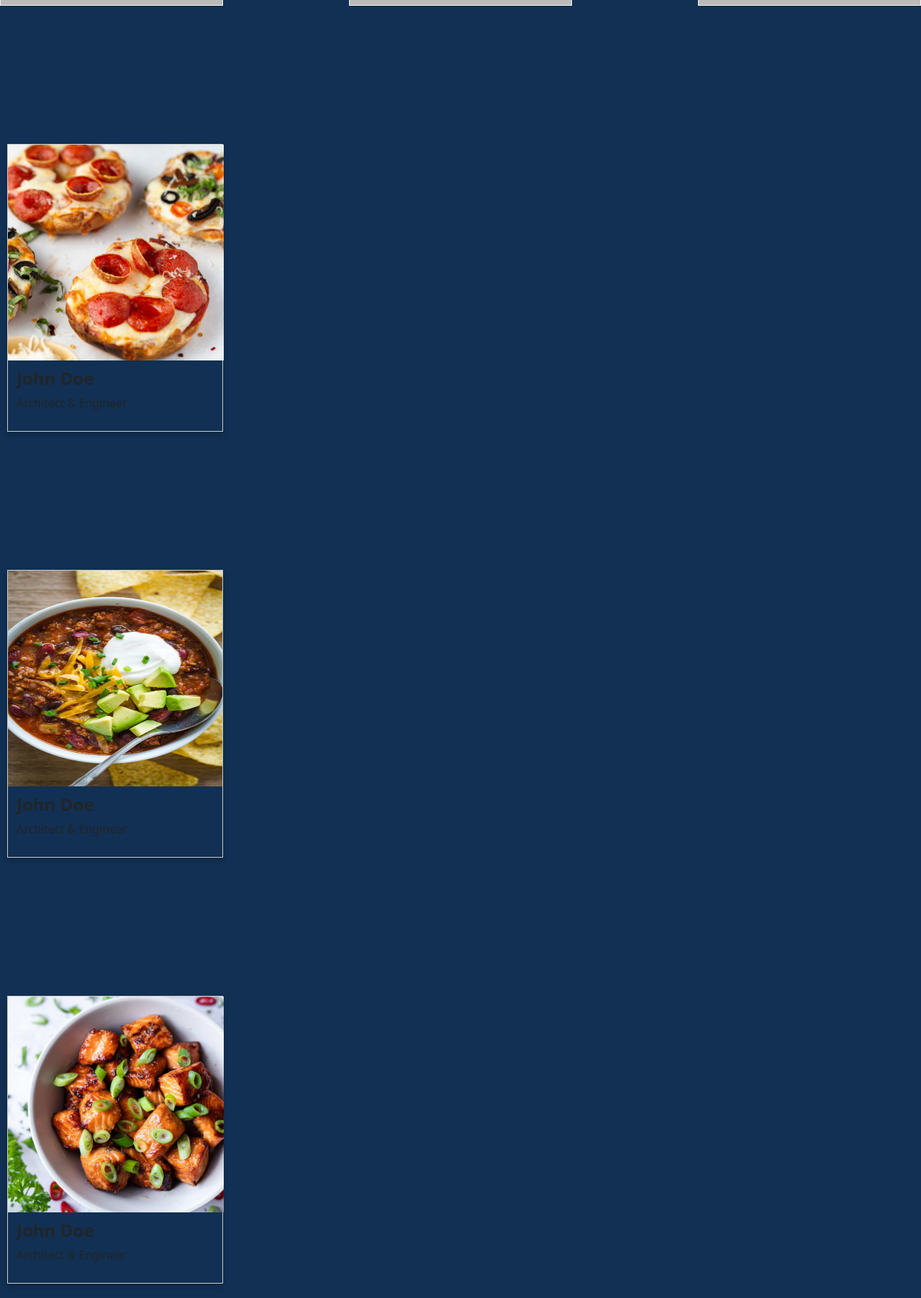
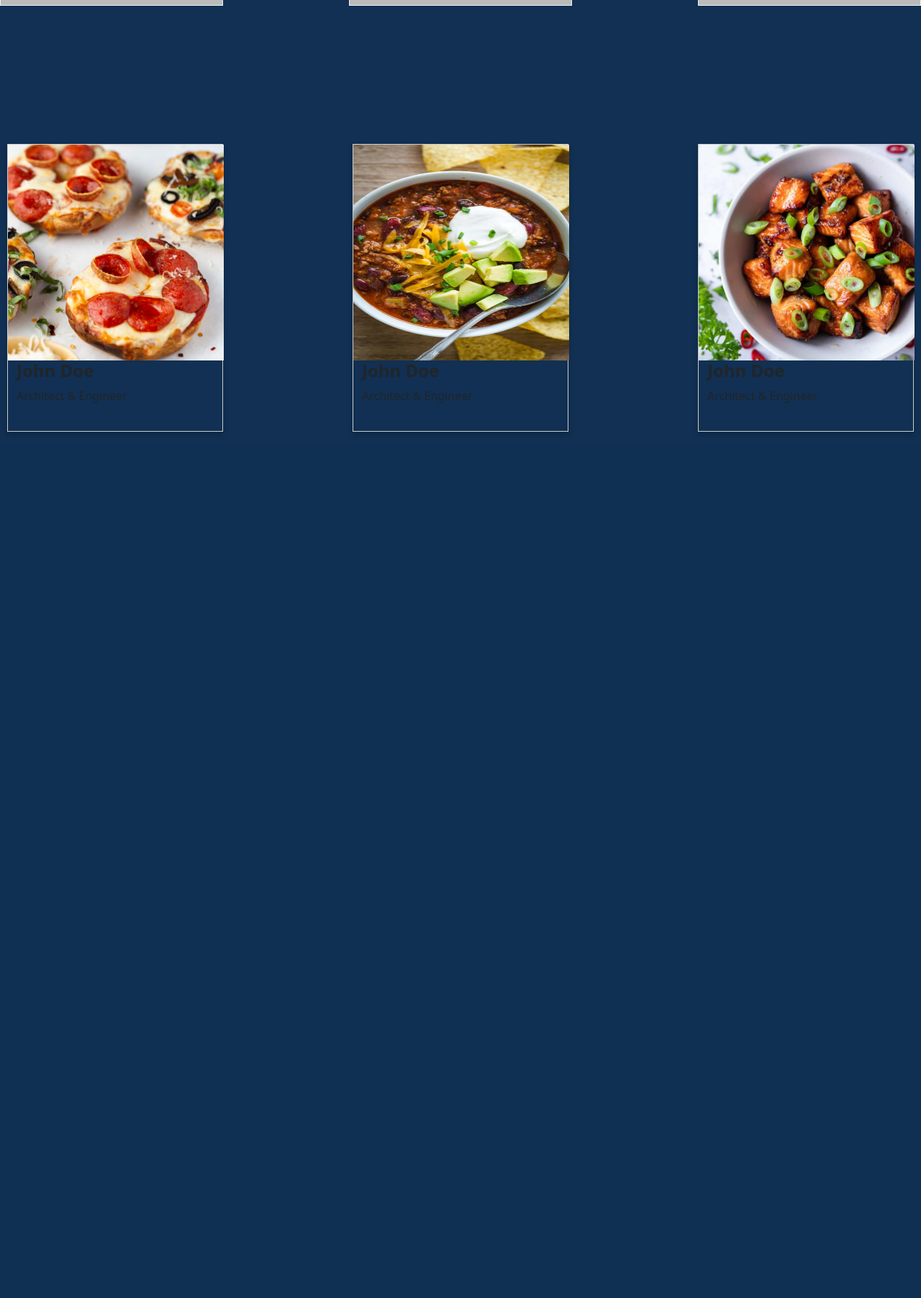
Before and after one commit to CSU-ITCapstone/Group3-CollegeFood, a Flask app: page / in a window 1280 px wide. Shown: the part 598-2402 px from the top of the page at 72% size. After the commit the page ends 1199 px from the top, so only its background shows below. Run offline with Flask 3, Linux system fonts and the light colour scheme; parts of the project's set-up code (start-up, migrations or seed data) failed here and were passed over; some web fonts are replaced.

Commit message:
cards are fixed

```diff
--- a/templates/index.html
+++ b/templates/index.html
@@ -122,6 +122,7 @@
         </div>
       </div>
 
+      <div class="card-container2">
       <div class="orig-card">
         <img src="Bagel Pizza CPSC 4205.jpg" alt="Avatar" style="width:300px;height:300px;">
         <div class="container" id=" card4">
@@ -145,6 +146,7 @@
           <p>Architect & Engineer</p>
         </div>
       </div>
+    </div>
 
 
         <script type = "text/javascript" src="script.js"></script>
--- a/templates/styles.css
+++ b/templates/styles.css
@@ -3,8 +3,6 @@ body{
     background-color: rgb(17, 48, 83);
 
 }
-
-
 
 .red-box{
     background-color:crimson;
@@ -111,6 +109,12 @@ body{
     transform: rotateY(180deg);
   }
 
+  .card-container2 {
+    display: flex;
+    flex-wrap: wrap;
+    justify-content: space-between;
+}
+
   .orig-card {
     width: 300px; /* Set the width of the card to 300 pixels */
     height: 400px; /* Set the height of the card to 400 pixels */
@@ -118,8 +122,5 @@ body{
     box-shadow: 0 4px 8px 0 rgba(0, 0, 0, 0.2); /* Add a box shadow to the card */
     margin: 10px; /* Add some margin around the card */
     margin-top: 15%;
-    display: flex;
-    justify-content: space-between;
-    flex-wrap: wrap;
     margin-bottom: 20px;
   }
```
